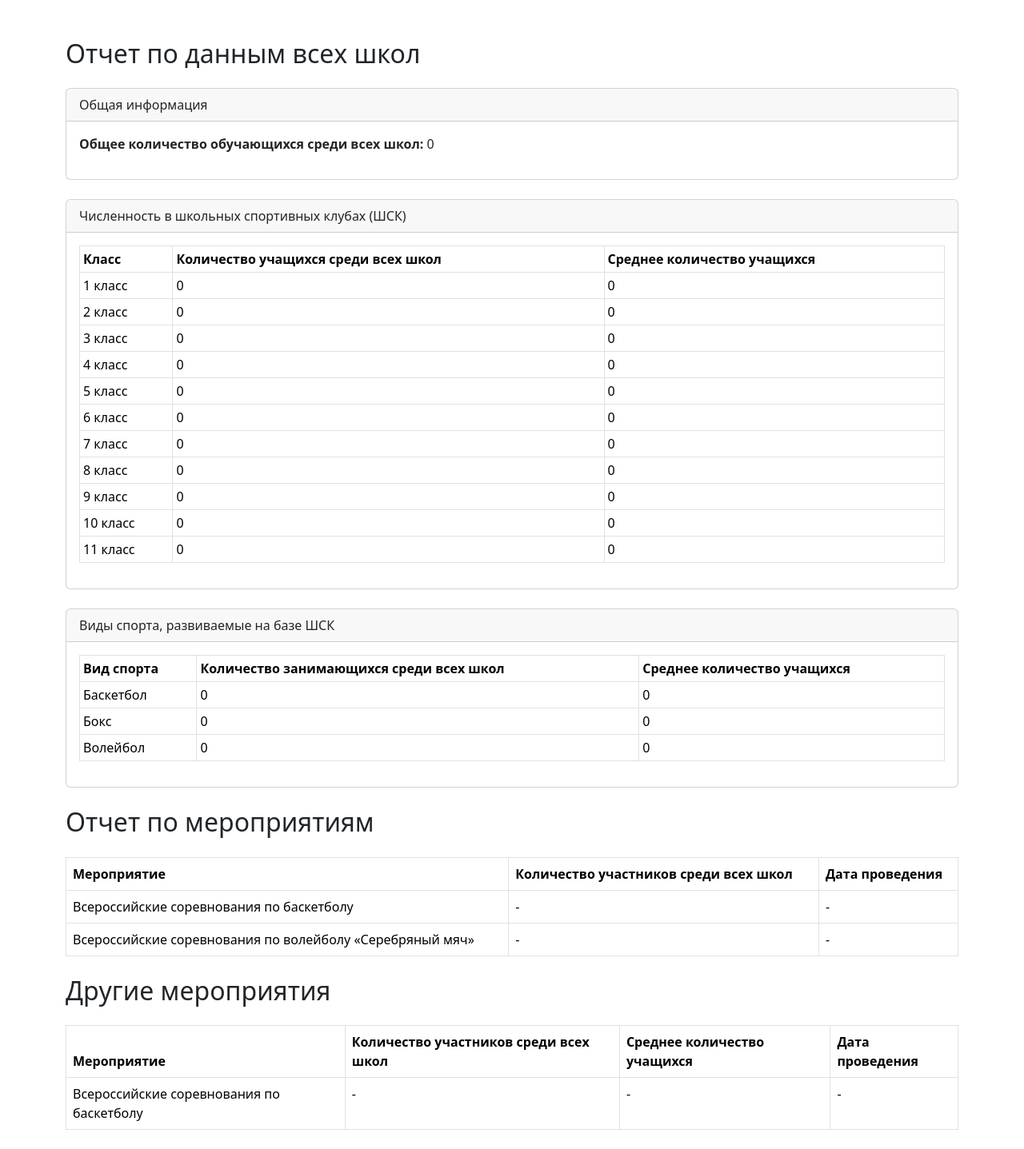
After one commit to SofiaHartova/SSCSurvey, a Flask app: template templates/allschools.html in a window 1280 px wide. The commit adds this page. Shown: the whole page at 80% size. Run offline with Flask 3, Linux system fonts and the light colour scheme; the template is opened without the code that fills it, so the values that code supplies are empty.

Commit message:
feat: added page for statictics in table

```diff
--- /dev/null
+++ b/templates/allschools.html
@@ -0,0 +1,187 @@
+<!DOCTYPE html>
+<html lang="en">
+<head>
+    <meta charset="UTF-8">
+    <meta name="viewport" content="width=device-width, initial-scale=1.0">
+    <link href="https://cdn.jsdelivr.net/npm/bootstrap@5.3.0-alpha3/dist/css/bootstrap.min.css" rel="stylesheet">
+    <title>Отчет о всех школах</title>
+</head>
+<body>
+            <div class="container mt-5">
+                <h2 class="mb-4">Отчет по данным всех школ</h2>
+
+                <div class="card mb-4">
+                    <div class="card-header">Общая информация</div>
+                    <div class="card-body">
+                        <p><strong>Общее количество обучающихся среди всех школ:</strong> <span id="allTotalStudentsOutput">0</span></p>
+                    </div>
+                </div>
+
+                <div class="card mb-4">
+                    <div class="card-header">Численность в школьных спортивных клубах (ШСК)</div>
+                    <div class="card-body">
+                        <table class="table table-sm table-bordered">
+                            <thead>
+                                <tr>
+                                    <th>Класс</th>
+                                    <th>Количество учащихся среди всех школ</th>
+                                    <th>Среднее количество учащихся</th>
+                                </tr>
+                            </thead>
+                            <tbody>
+                                <tr>
+                                    <td>1 класс</td>
+                                    <td id="allClass1Output">0</td>
+                                    <td id="avgClass1Output">0</td>
+
+                                </tr>
+                                <tr>
+                                    <td>2 класс</td>
+                                    <td id="allClass2Output">0</td>
+                                    <td id="avgClass2Output">0</td>
+
+                                </tr>
+                                <tr>
+                                    <td>3 класс</td>
+                                    <td id="allClass3Output">0</td>
+                                    <td id="avgClass3Output">0</td>
+                                </tr>
+                                <tr>
+                                    <td>4 класс</td>
+                                    <td id="allClass4Output">0</td>
+                                    <td id="avgClass4Output">0</td>
+
+                                </tr>
+                                <tr>
+                                    <td>5 класс</td>
+                                    <td id="allClass5Output">0</td>
+                                    <td id="avgClass5Output">0</td>
+
+                                </tr>
+                                <tr>
+                                    <td>6 класс</td>
+                                    <td id="allClass6Output">0</td>
+                                    <td id="avgClass6Output">0</td>
+
+                                </tr>
+                                <tr>
+                                    <td>7 класс</td>
+                                    <td id="allClass7Output">0</td>
+                                    <td id="avgClass7Output">0</td>
+
+                                </tr>
+                                <tr>
+                                    <td>8 класс</td>
+                                    <td id="allClass8Output">0</td>
+                                    <td id="avgClass8Output">0</td>
+
+                                </tr>
+                                <tr>
+                                    <td>9 класс</td>
+                                    <td id="allClass9Output">0</td>
+                                    <td id="avgClass9Output">0</td>
+
+                                </tr>
+                                <tr>
+                                    <td>10 класс</td>
+                                    <td id="allClass10Output">0</td>
+                                    <td id="avgClass10Output">0</td>
+
+                                </tr>
+                                <tr>
+                                    <td>11 класс</td>
+                                    <td id="allClass11Output">0</td>
+                                    <td id="avgClass11Output">0</td>
+
+                                </tr>
+
+                            </tbody>
+                        </table>
+                    </div>
+                </div>
+
+                <div class="card mb-4">
+                    <div class="card-header">Виды спорта, развиваемые на базе ШСК</div>
+                    <div class="card-body">
+                        <table class="table table-sm table-bordered">
+                            <thead>
+                                <tr>
+                                    <th>Вид спорта</th>
+                                    <th>Количество занимающихся среди всех школ</th>
+                                    <th>Среднее количество учащихся</th>
+
+                                </tr>
+                            </thead>
+                            <tbody>
+                                <tr>
+                                    <td>Баскетбол</td>
+                                    <td id="allBasketballOutput">0</td>
+                                    <td id="avgBasketballOutput">0</td>
+
+                                </tr>
+                                <tr>
+                                    <td>Бокс</td>
+                                    <td id="allBoxingOutput">0</td>
+                                    <td id="avgBoxingOutput">0</td>
+                                </tr>
+                                <tr>
+                                    <td>Волейбол</td>
+                                    <td id="allVolleyballOutput">0</td>
+                                    <td id="avgVolleyballOutput">0</td>
+                                </tr>
+                            </tbody>
+                        </table>
+                    </div>
+                </div>
+            </div>
+
+            <div class="container my-4">
+                <h2 class="mb-4">Отчет по мероприятиям</h2>
+                <table class="table table-bordered">
+                    <thead>
+                        <tr>
+                            <th>Мероприятие</th>
+                            <th>Количество участников среди всех школ</th>
+                            <th>Дата проведения</th>
+                        </tr>
+                    </thead>
+                    <tbody>
+                        <tr>
+                            <td>Всероссийские соревнования по баскетболу</td>
+                            <td id="allParticipants1Output">-</td>
+                            <td id="allDate1Output">-</td>
+                        </tr>
+                        <tr>
+                            <td>Всероссийские соревнования по волейболу «Серебряный мяч»</td>
+                            <td id="allParticipants2Output">-</td>
+                            <td id="allDate2Output">-</td>
+                        </tr>
+                    </tbody>
+                </table>
+            </div>
+
+            <div class="container my-4">
+                <h2 class="mb-4">Другие мероприятия</h2>
+                <table class="table table-bordered">
+                    <thead>
+                        <tr>
+                            <th>Мероприятие</th>
+                            <th>Количество участников среди всех школ</th>
+                            <th>Среднее количество учащихся</th>
+                            <th>Дата проведения</th>
+                        </tr>
+                    </thead>
+                    <tbody>
+                        <tr>
+                            <td>Всероссийские соревнования по баскетболу</td>
+                            <td id="addParticipants1Output">-</td>
+                            <td id="avgParticipants1Output">-</td>
+                            <td id="addDate1Output">-</td>
+                        </tr>
+                    </tbody>
+                </table>
+            </div>
+        </div>
+    </div>
+</body>
+</html>
--- a/templates/myschool.html
+++ b/templates/myschool.html
@@ -108,6 +108,9 @@
                     </tbody>
                 </table>
             </div>
+        </div>
+    </div>
+
 
 </body>
 </html>
```
Lines whose indentation alone changed are shown as unchanged.
